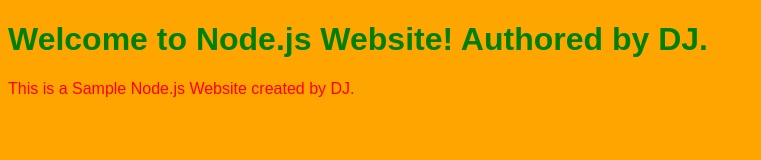
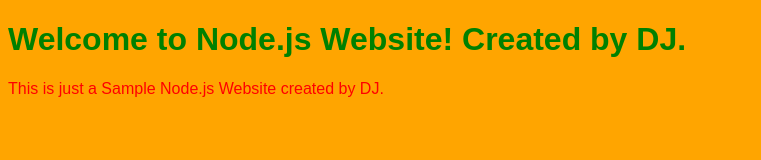
Before and after one commit to eyeondevil/Node-js-App, a website: page public/index.html in a window 1280 px wide. Shown: the whole page, without its empty margins (0-761 px from the left). Drawn offline with Linux system fonts and the light colour scheme.

Commit message:
Updated the sonar-properties file and Index.html file

```diff
--- a/public/index.html
+++ b/public/index.html
@@ -15,7 +15,7 @@
     }
 </style>
     <link rel="stylesheet" href="style.css">
-    <h1>Welcome to Node.js Website! Authored by DJ.</h1>
-    <p>This is a Sample Node.js Website created by DJ.</p>
+    <h1>Welcome to Node.js Website! Created by DJ.</h1>
+    <p>This is just a Sample Node.js Website created by DJ.</p>
 </body>
 </html>
```
Also changed, not shown: 1 other file.
